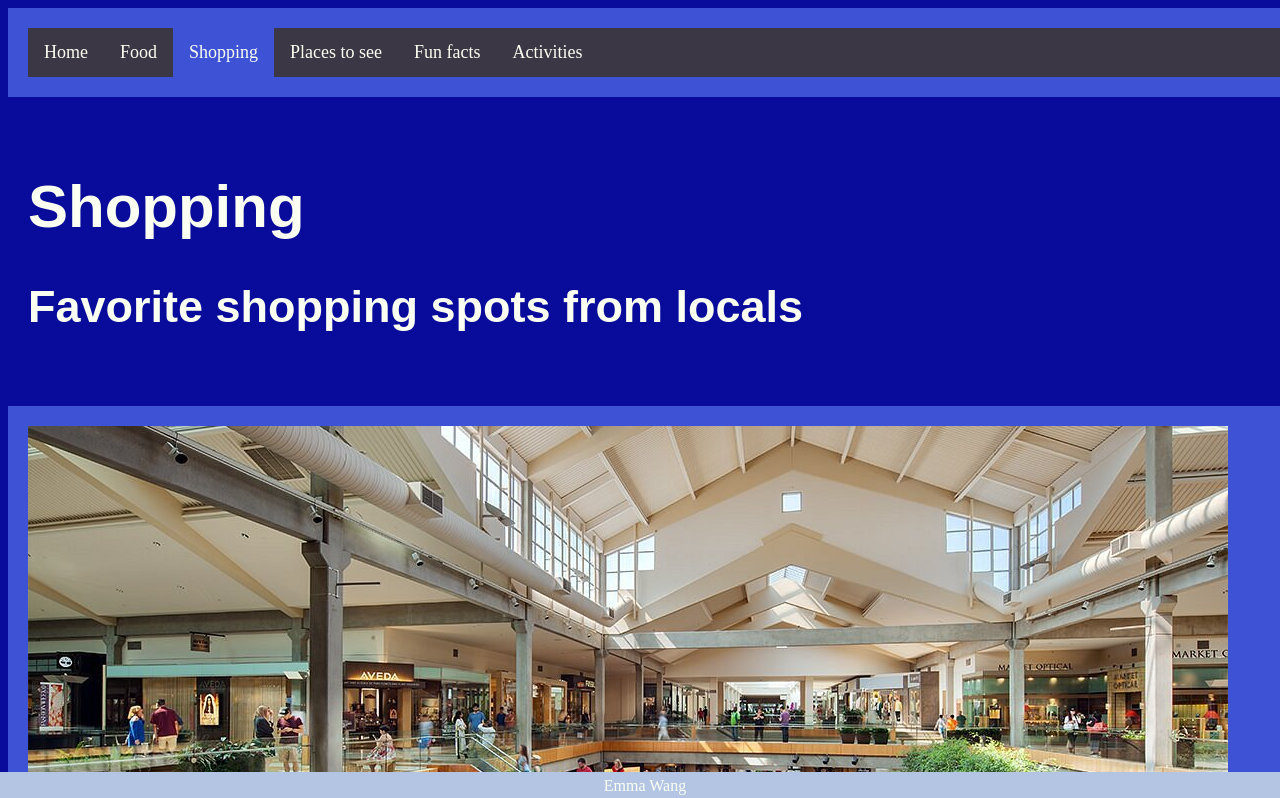
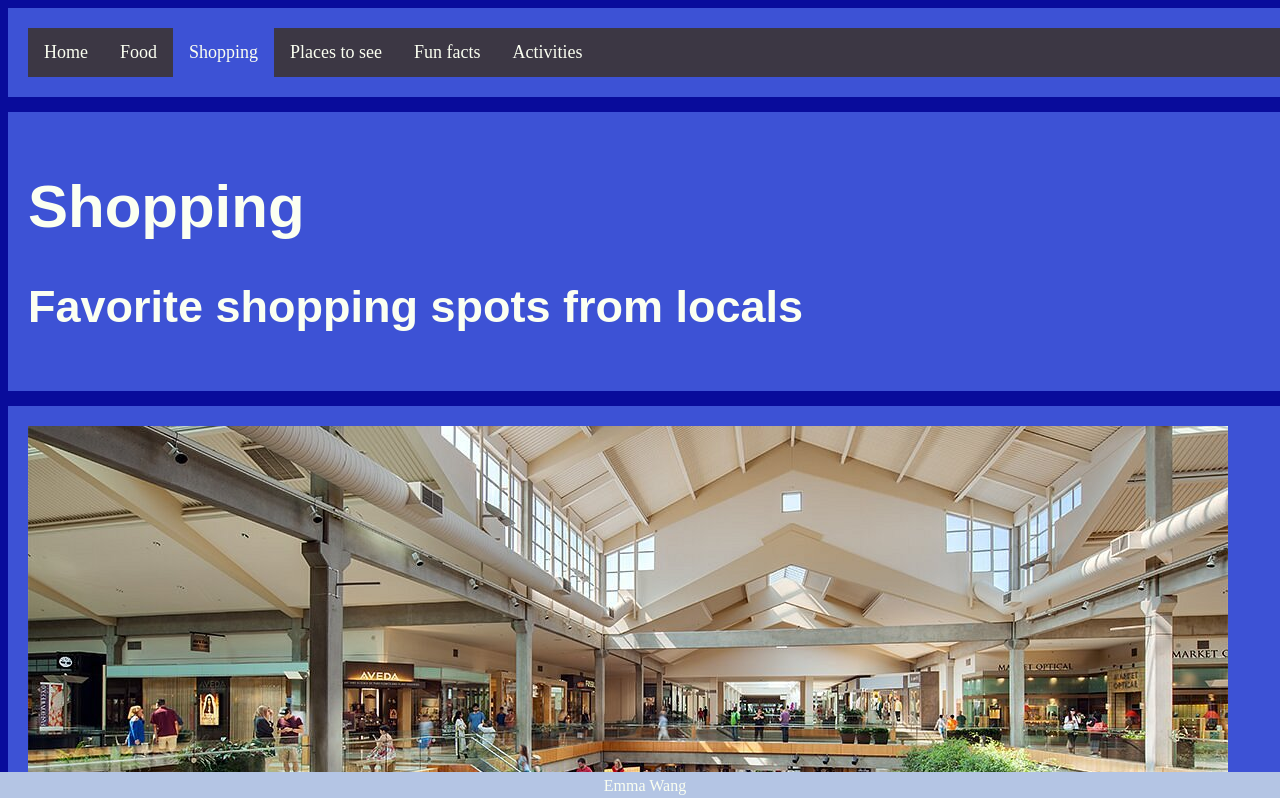
Before and after one commit to CocoRat/cocorat.github.io, a plain HTML site: page ma-groupproject/shopping.html in a window 1280 px wide. Shown: the top 798 px of the page. Drawn offline with Linux system fonts and the light colour scheme; some icons are missing; a web font is replaced by a local one.

Commit message:
finishing touches

```diff
--- a/ma-groupproject/shopping.html
+++ b/ma-groupproject/shopping.html
@@ -33,7 +33,7 @@
         .main1 {
             grid-column: 1/span 3;
             grid-row: 2;
-            background-color: #090c9b;
+            background-color: #3d52d5;
 
         }
 
@@ -55,10 +55,6 @@
             background-color: #b4c5e4;
 
         }
-
-
-
-
 
         .uvillage {
             grid-column: 1/span 3;
```
Also changed, not shown: ma-groupproject/food.html (+1 -1 lines).
